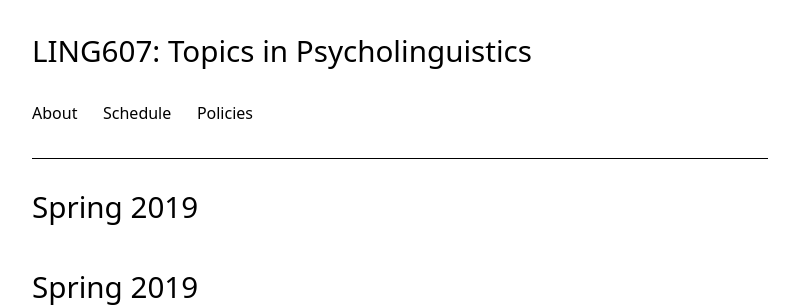
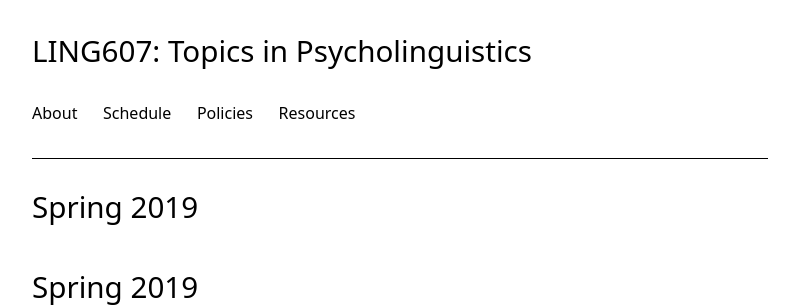
Before and after one commit to kschuler/ling001, a Jekyll site: the page built from index.md, in a window 1280 px wide and 900 px high. Shown: the top 307 px of the window, without its empty margins (240-1038 px from the left). Built offline with Jekyll 4.4.1, drawn with Linux system fonts in a browser that asks for light colours.

Commit message:
Update _config.yml

```diff
--- a/_config.yml
+++ b/_config.yml
@@ -19,9 +19,10 @@ dark_nav: false              # keep header and footer dark (applies only when st
 dark_theme: false            # enables dark mode
 
 navigation:                  # (optional) site navigation in the header
-  About: "index.md"
+  About: index.md
   Schedule: index.html#schedule
   Policies: index.html#policies
+  Resources: index.html#resources
 
 icons:                       # (optional) icons in the header, see http://fontawesome.com/icons
   envelope: "mailto:"
```
